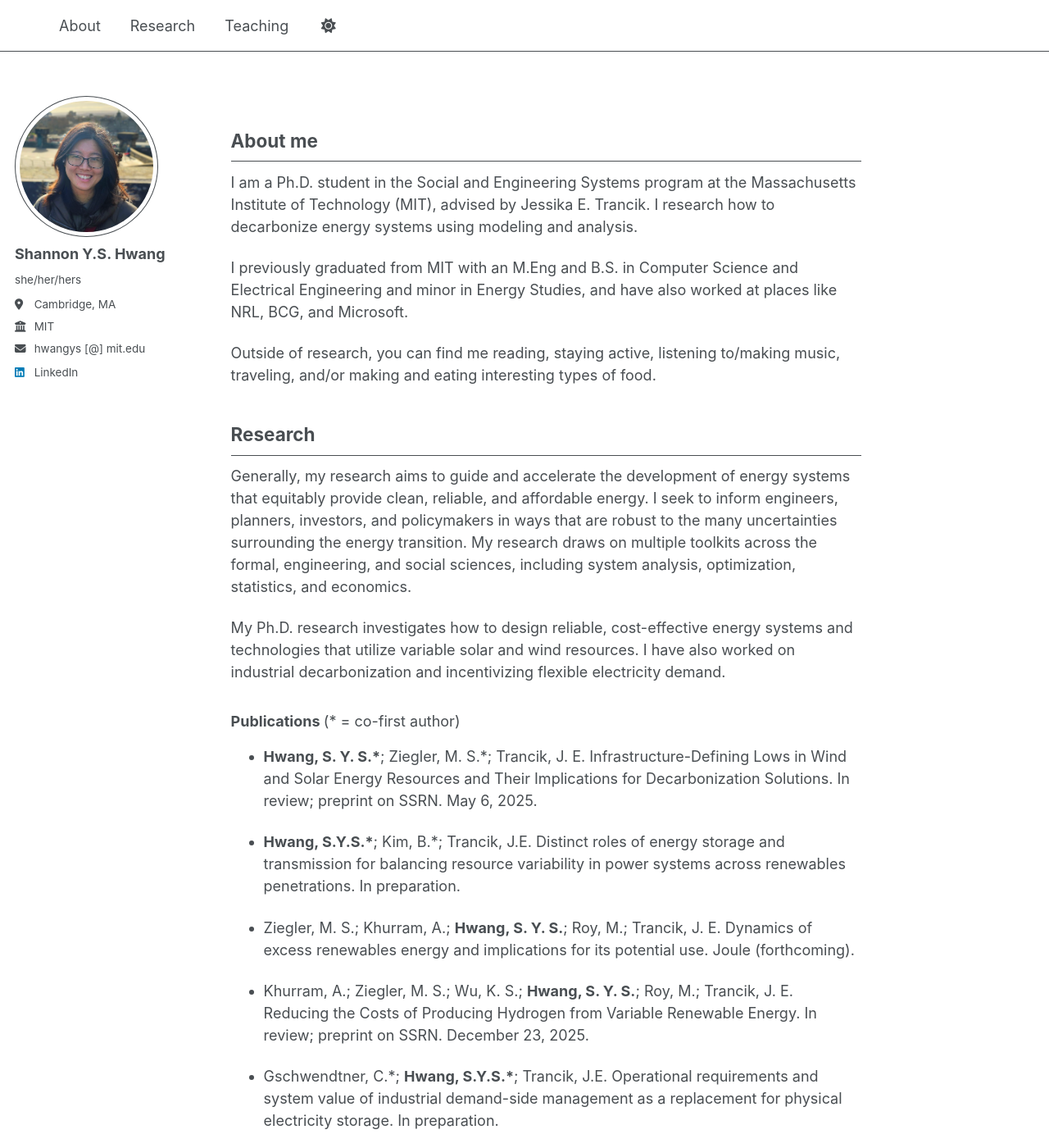
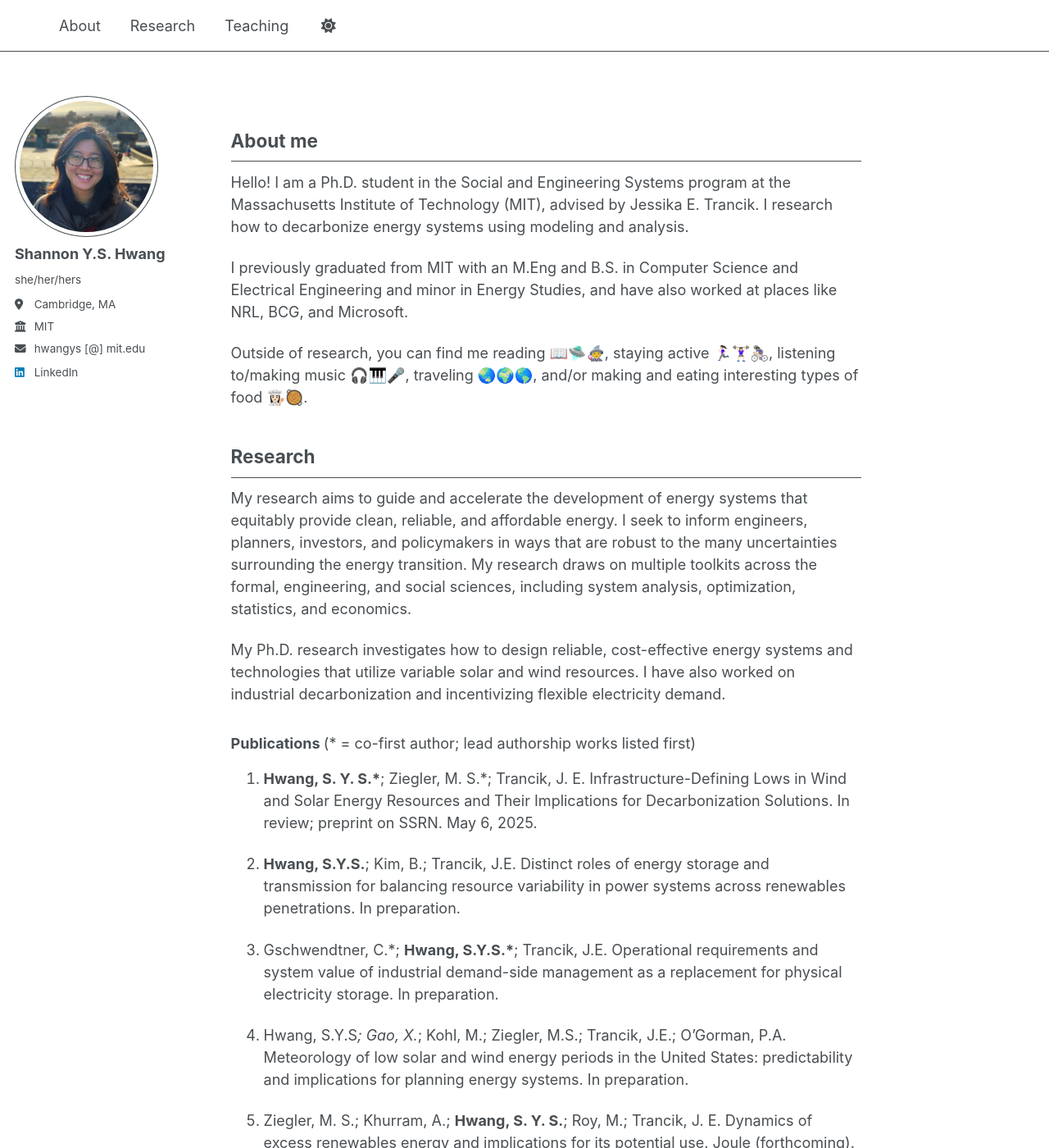
Before and after one commit to hwangshannon/hwangshannon.github.io, a Jekyll site: the page built from _pages/about.md, in a window 1280 px wide and 1400 px high. Shown: the whole window at 82% size. Built offline with Jekyll 4.4.1, drawn with Linux system fonts in a browser that asks for light colours; a style sheet for code colours, icons or effects is not loaded; some of the changed text lies outside the part shown.

Commit message:
emojis and updated publication list

```diff
--- a/_pages/about.md
+++ b/_pages/about.md
@@ -9,46 +9,48 @@ redirect_from:
 
 ## About me
 
-I am a Ph.D. student in the Social and Engineering Systems program at the Massachusetts Institute of Technology (MIT), advised by Jessika E. Trancik. I research how to decarbonize energy systems using modeling and analysis.
+Hello! I am a Ph.D. student in the Social and Engineering Systems program at the Massachusetts Institute of Technology (MIT), advised by Jessika E. Trancik. I research how to decarbonize energy systems using modeling and analysis.
 
 I previously graduated from MIT with an M.Eng and B.S. in Computer Science and Electrical Engineering and minor in Energy Studies, and have also worked at places like NRL, BCG, and Microsoft.
 
-Outside of research, you can find me reading, staying active, listening to/making music, traveling, and/or making and eating interesting types of food.
+Outside of research, you can find me reading 📖🛸🧙‍♀️, staying active 🏃🏻‍♀️🏋🏻‍♀️🚴🏻‍♀️, listening to/making music 🎧🎹🎤, traveling 🌏🌍🌎, and/or making and eating interesting types of food 👩🏻‍🍳🥘.
 
 
 ## Research
 
-Generally, my research aims to guide and accelerate the development of energy systems that equitably provide clean, reliable, and affordable energy. I seek to inform engineers, planners, investors, and policymakers in ways that are robust to the many uncertainties surrounding the energy transition. My research draws on multiple toolkits across the formal, engineering, and social sciences, including system analysis, optimization, statistics, and economics.
+My research aims to guide and accelerate the development of energy systems that equitably provide clean, reliable, and affordable energy. I seek to inform engineers, planners, investors, and policymakers in ways that are robust to the many uncertainties surrounding the energy transition. My research draws on multiple toolkits across the formal, engineering, and social sciences, including system analysis, optimization, statistics, and economics.
 
 My Ph.D. research investigates how to design reliable, cost-effective energy systems and technologies that utilize variable solar and wind resources. I have also worked on industrial decarbonization and incentivizing flexible electricity demand.
 
 
 
-### Publications <span style="font-weight: normal;">(\* = co-first author)</span>
+### Publications <span style="font-weight: normal;">(\* = co-first author; lead authorship works listed first)</span>
 
-- **Hwang, S. Y. S.\***; Ziegler, M. S.\*; Trancik, J. E. Infrastructure-Defining Lows in Wind and Solar Energy Resources and Their Implications for Decarbonization Solutions. In review; preprint on SSRN. May 6, 2025.
+1. **Hwang, S. Y. S.\***; Ziegler, M. S.\*; Trancik, J. E. Infrastructure-Defining Lows in Wind and Solar Energy Resources and Their Implications for Decarbonization Solutions. In review; preprint on SSRN. May 6, 2025.
 
-- **Hwang, S.Y.S.\***; Kim, B.\*; Trancik, J.E. Distinct roles of energy storage and transmission for balancing resource variability in power systems across renewables penetrations. In preparation.
+2. **Hwang, S.Y.S.**; Kim, B.; Trancik, J.E. Distinct roles of energy storage and transmission for balancing resource variability in power systems across renewables penetrations. In preparation.
 
-- Ziegler, M. S.; Khurram, A.; **Hwang, S. Y. S.**; Roy, M.; Trancik, J. E. Dynamics of excess renewables energy and implications for its potential use. Joule (forthcoming).
+3. Gschwendtner, C.\*; **Hwang, S.Y.S.\***; Trancik, J.E. Operational requirements and system value of industrial demand-side management as a replacement for physical electricity storage. In preparation.
 
-- Khurram, A.; Ziegler, M. S.; Wu, K. S.; **Hwang, S. Y. S.**; Roy, M.; Trancik, J. E. Reducing the Costs of Producing Hydrogen from Variable Renewable Energy.  In review; preprint on SSRN. December 23, 2025.
+4. Hwang, S.Y.S*; Gao, X.*; Kohl, M.; Ziegler, M.S.; Trancik, J.E.; O’Gorman, P.A. Meteorology of low solar and wind energy periods in the United States: predictability and implications for planning energy systems. In preparation.
 
-- Gschwendtner, C.\*; **Hwang, S.Y.S.\***; Trancik, J.E. Operational requirements and system value of industrial demand-side management as a replacement for physical electricity storage. In preparation.
+5. Ziegler, M. S.; Khurram, A.; **Hwang, S. Y. S.**; Roy, M.; Trancik, J. E. Dynamics of excess renewables energy and implications for its potential use. Joule (forthcoming).
 
-- Miskiw, K. K.; Alahmed, A. S.; **Hwang, S. Y. S.**; Botterud, A.; Staudt, P. Comparative Evaluation of Distribution Grid Congestion Management Mechanisms.  In review; preprint on SSRN. May 5, 2026.
+6. Miskiw, K. K.; Alahmed, A. S.; **Hwang, S. Y. S.**; Botterud, A.; Staudt, P. Comparative Evaluation of Distribution Grid Congestion Management Mechanisms.  In review; preprint on SSRN. May 5, 2026.
 
-- Wikoff, H. M.; Garfield, D.; **Hwang, S.**; Ribo, M. M.; Ruth, M.; Reese, S. B. Benchmarking Thermal Energy Storage Cost for Industrial Process Heat. Applied Energy 2025, 402, 126873. https://doi.org/10.1016/j.apenergy.2025.126873
+7. Khurram, A.; Ziegler, M. S.; Wu, K. S.; Roy, M.; **Hwang, S. Y. S.**; Trancik, J. E. Reducing the Costs of Producing Hydrogen from Variable Renewable Energy.  In review; preprint on SSRN. December 23, 2025.
 
-- Garfield, D. J.; Jadun, P. N.; **Hwang, S.**; O’Malley, M.; Ruth, M. F. Opportunities for Industry to Provide Flexibility While Increasing Profitability; National Renewable Energy Laboratory (NREL), Golden, CO (United States), 2021.
+8. Wikoff, H. M.; Garfield, D.; **Hwang, S.**; Ribo, M. M.; Ruth, M.; Reese, S. B. Benchmarking Thermal Energy Storage Cost for Industrial Process Heat. Applied Energy 2025, 402, 126873. https://doi.org/10.1016/j.apenergy.2025.126873
+
+9. Garfield, D. J.; Jadun, P. N.; **Hwang, S.**; O’Malley, M.; Ruth, M. F. Opportunities for Industry to Provide Flexibility While Increasing Profitability; National Renewable Energy Laboratory Technical Report, Golden, CO (United States), 2021.
 
 
 ## Teaching
 
 I have been a teaching assistant for the following courses at MIT:
 
-- Introduction to CS and Programming using Python / Introduction to Computational Thinking and Data Science (6.0001/2), Fall 2022
+1. Introduction to CS and Programming using Python / Introduction to Computational Thinking and Data Science (6.0001/2), Fall 2022
 
-- Energy Systems and Climate Change Mitigation (IDS.521), Spring 2021
+2. Energy Systems and Climate Change Mitigation (IDS.521), Spring 2021
 
 I have also guest lectured in Mapping and Evaluating New Energy Technologies (IDS.522).
```
